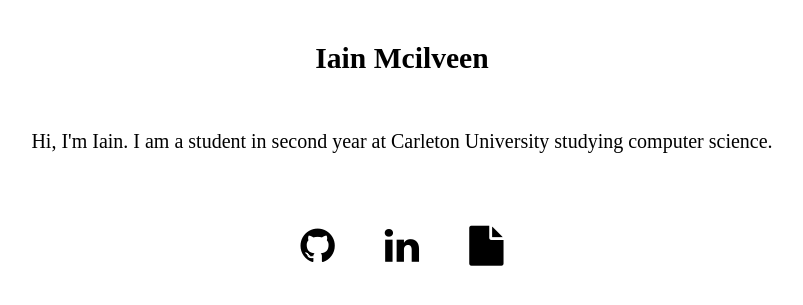
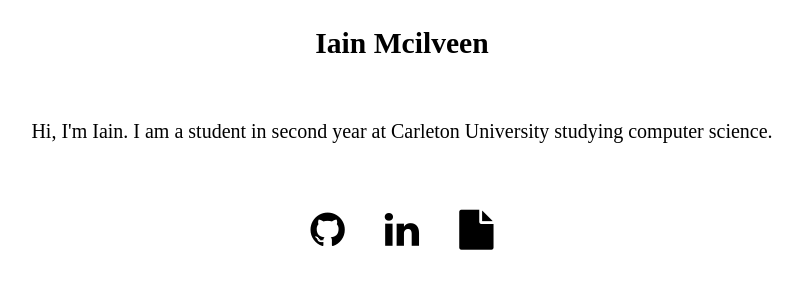
Before and after one commit to IainMcilveen/portfolio, a plain HTML site: page index.html in a window 1280 px wide. Shown: the part 59-364 px from the top of the page, without its empty margins (238-1041 px from the left). Drawn offline with Linux system fonts and the light colour scheme; a web font is replaced by a local one.

Commit message:
styling update

```diff
--- a/styles.css
+++ b/styles.css
@@ -11,11 +11,11 @@ html{
 
 .myself {
     padding:30px;
-    padding-bottom:15px;
+    padding-bottom:5px;
 }
 
 .myself img {
-    width: 500px;
+    height: 450px;
     border-radius: 50%;
 }
 
@@ -26,17 +26,14 @@ html{
 
 .title h1{
     color: Black;
-    padding:5px;
     text-align:center;
     font-size: 1.85em;
     font-family:'Cutive';
-
 }
 
 .allsite{
     padding:15px;
     padding-top:0px;
-    margin-top:-10px;
     display: flex;
     justify-content: center;
 }
@@ -45,22 +42,18 @@ html{
     position: relative;
     font-family:'Cutive';
     font-size: 1.25em;
-    padding-top: 5px;
-    padding: 25px;
-    bottom: 15px;
+    padding: 1em;
 }
 
 .links{
-
-    padding: 25px;
-    padding-top: 5px;
+    padding: 1.5em;
     display: flex;
     justify-content: center;
 }
 
 .links a{
     color: black;
-    padding: 25px;
-    padding-top: 5px;
     font-size: 2.5em;
+    padding-left: 0.5em;
+    padding-right: 0.5em;
 }
```
